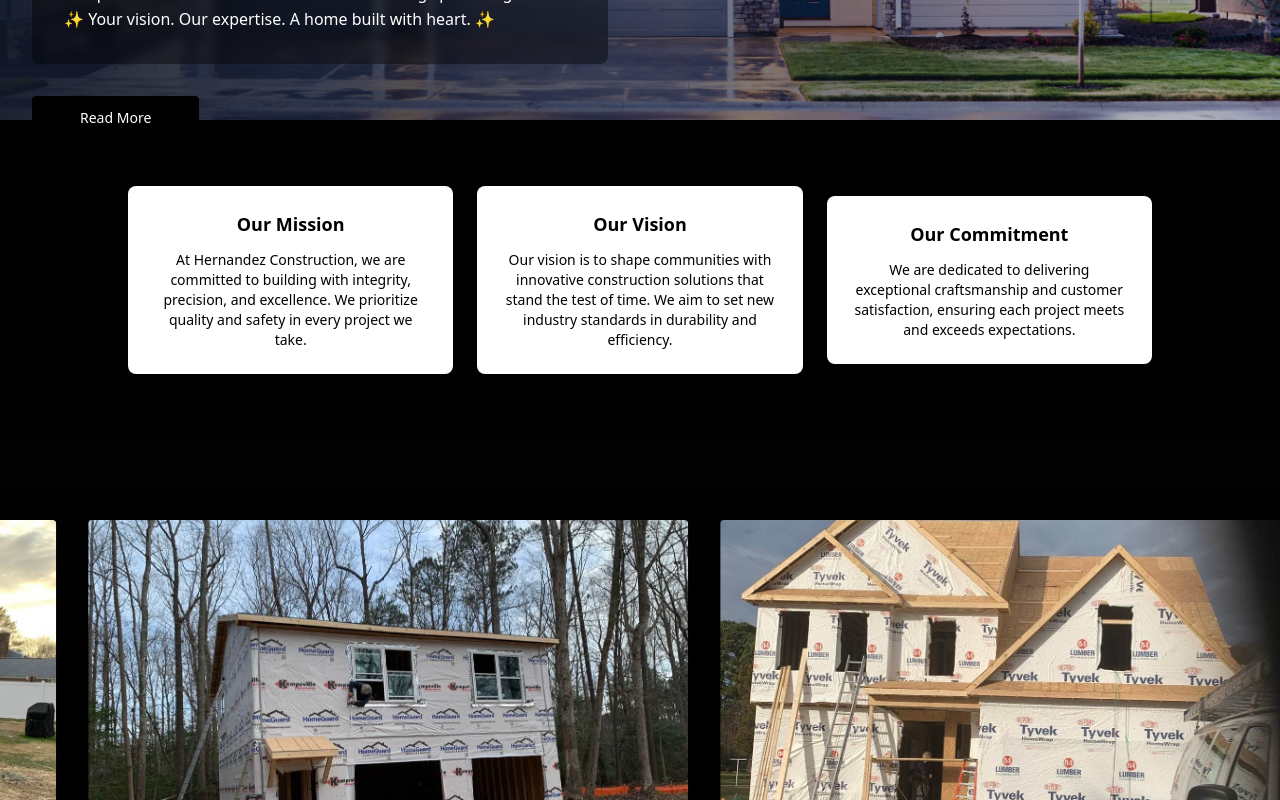
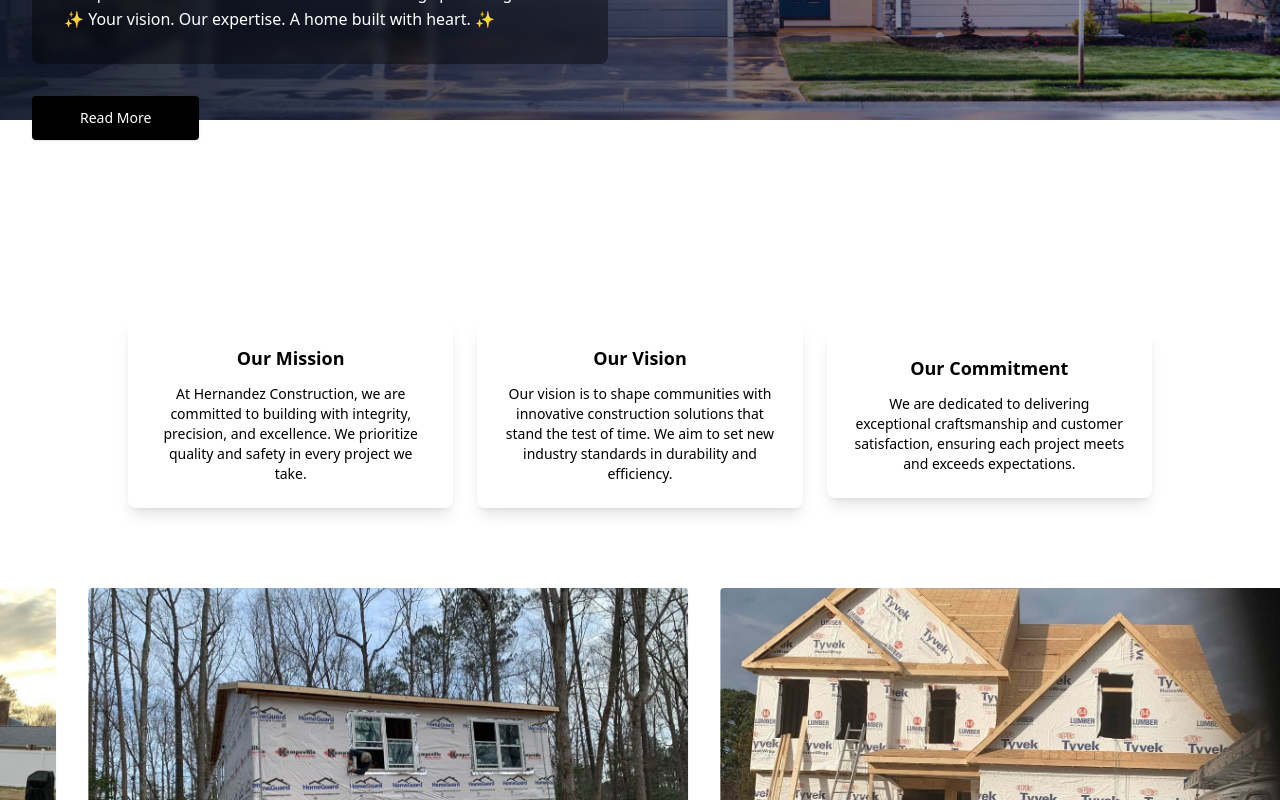
Before and after one commit to SethMarina77/ConstructionSiteV2, a React (Vite) app in the folder my-react-app/: page / in a window 1280 px wide. Shown: the part 1480-2280 px from the top of the page. Built offline with nearby package versions, Linux system fonts and the light colour scheme; a web font is replaced by a local one.

Commit message:
added whiter background for our mission

```diff
--- a/my-react-app/src/components/Header.jsx
+++ b/my-react-app/src/components/Header.jsx
@@ -11,7 +11,7 @@ const Header = () => {
   });
 
   return (
-    <div className="pt-3 pb-3 fixed top-0 left-0 right-0 z-50 bg-black ">
+    <div className="pt-3 pb-3 fixed top-0 left-0 right-0 z-50 bg-black  ">
       <ul
         onMouseLeave={() => setPosition({ ...position, opacity: 0 })}
         className="relative mx-auto flex w-fit rounded-full border-2 border-black bg-white p-1"
--- a/my-react-app/src/components/ReadMore.jsx
+++ b/my-react-app/src/components/ReadMore.jsx
@@ -2,7 +2,7 @@ import React from "react";
 
 const ReadMore = () => {
   return (
-    <div className="h-2/5 flex justify-center items-center bg-black px-6">
+    <div className="pt-50 flex justify-center items-center bg-white px-6">
       <div className="flex justify-center items-center gap-6 w-full max-w-5xl">
 
         <div className="bg-white text-black p-6 rounded-lg shadow-lg w-1/3 text-center">
--- a/my-react-app/src/pages/Home.jsx
+++ b/my-react-app/src/pages/Home.jsx
@@ -66,12 +66,12 @@ const Home = () => {
           </div>
         </div>
       </section>
-      <section className="bg-black h-screen" id="whatweDo">
+      <section className="h-screen" id="whatweDo">
         <HomeMovingDisplay />
       </section>
       <section
         id="readMore"
-        className="h-screen bg-gradient-to-b from-zinc-950 to-black"
+        className="h-screen w-full bg-white"
       >
         <ReadMore />
         <Carousel />
```
